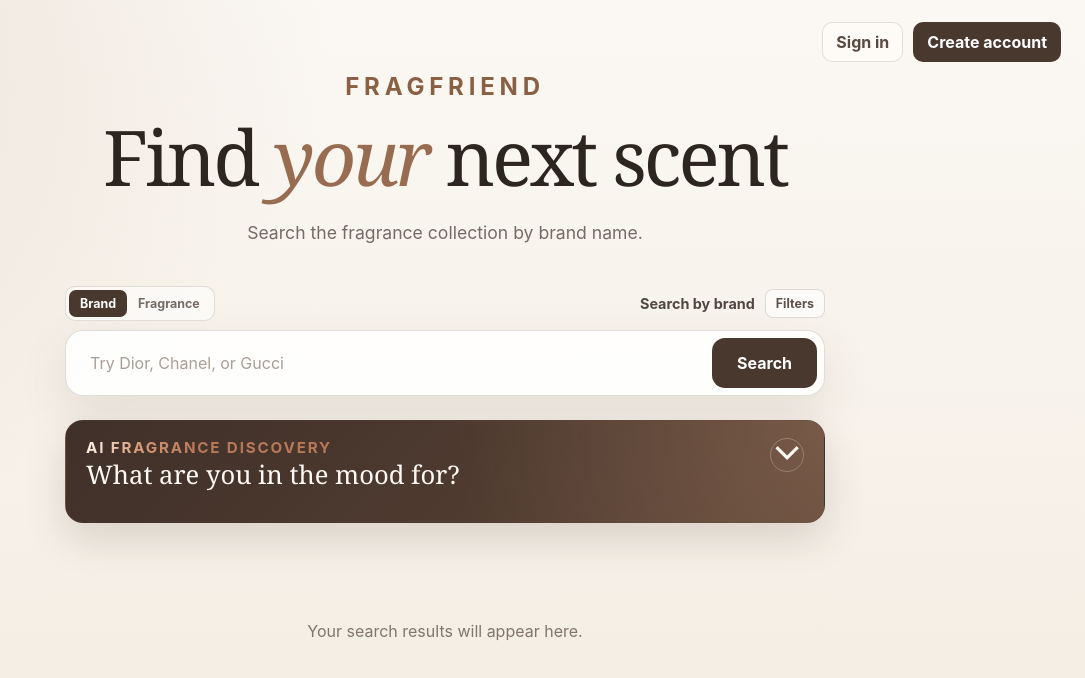
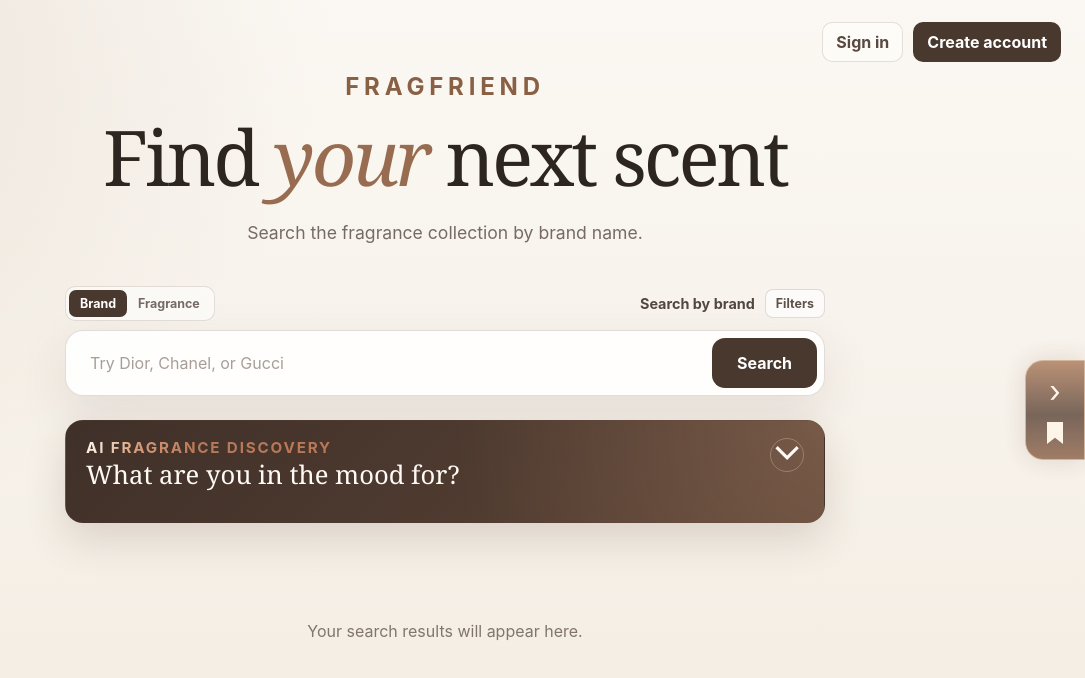
Before and after one commit to jimadiso/FragFriend, a React (Vite) app in the folder Frontend/: page / in a window 1280 px wide. Shown: the top 678 px of the page, without its empty margins (195-1280 px from the left). Built offline with nearby package versions, Linux system fonts and the light colour scheme.

Commit message:
Add blade-style page navigation

```diff
--- a/Frontend/src/App.tsx
+++ b/Frontend/src/App.tsx
@@ -7,6 +7,8 @@ import {
 } from 'react'
 
 import { AuthModal } from './components/AuthModal'
+import { BladeNavigation } from './components/BladeNavigation'
+import { useBladePages, type BladePage } from './components/useBladePages'
 import type {
   AuthMode,
   AuthResponse,
@@ -41,7 +43,6 @@ import {
 import './App.css'
 
 type SearchMode = 'brand' | 'name'
-type AppView = 'search' | 'saved'
 type SavedTab = 'all' | 'collections'
 
 type SortOption =
@@ -193,7 +194,7 @@ function App() {
   const [currentUser, setCurrentUser] = useState<AuthUser | null>(readStoredUser)
   const [authModalOpen, setAuthModalOpen] = useState(false)
   const [authMode, setAuthMode] = useState<AuthMode>('login')
-  const [appView, setAppView] = useState<AppView>('search')
+  const { page: appView, navigate: setAppView, surface: bladeSurface } = useBladePages()
   const [savedTab, setSavedTab] = useState<SavedTab>('all')
   const [savedFragrances, setSavedFragrances] = useState<BookmarkedFragrance[]>([])
   const [savedLoading, setSavedLoading] = useState(false)
@@ -1501,8 +1502,7 @@ function App() {
     }
 
     setAppView('saved')
-    setSavedTab('all')
-    setSavedLoading(true)
+    setSavedLoading(savedFragrances.length === 0)
     setSavedError('')
 
     try {
@@ -1717,8 +1717,17 @@ function App() {
     setAppView('search')
   }
 
+  function navigatePage(page: BladePage) {
+    if (page === appView) return
+    setFiltersOpen(false)
+    if (page === 'saved') void openSavedLibrary()
+    else setAppView(page)
+  }
+
   return (
     <main className="app">
+      <BladeNavigation page={appView} onNavigate={navigatePage}
+        disabled={authModalOpen || filtersOpen || detailLoading || Boolean(detailError) || Boolean(selectedFragrance) || selectedCollectionLoading || Boolean(selectedCollectionError) || Boolean(selectedCollection) || Boolean(savedRemovalTarget)} />
       <header className="account-header">
                 {currentUser ? (
           <div className="account-session">
@@ -1728,35 +1737,19 @@ function App() {
 
             <button
               type="button"
-              className={
-                appView === 'saved'
-                  ? ''
-                  : 'bookmark-navigation-button'
-              }
-              aria-label={
-                appView === 'saved'
-                  ? 'Back to search'
-                  : 'Open saved fragrances'
-              }
-              title={
-                appView === 'saved'
-                  ? 'Back to search'
-                  : 'Saved fragrances'
-              }
-              onClick={
-                appView === 'saved'
-                  ? () => setAppView('search')
-                  : openSavedLibrary
-              }
+              className="bookmark-navigation-button"
+              aria-label="Go to Collections"
+              title="Collections"
+              onClick={() => navigatePage('saved')}
             >
-              {appView === 'saved' ? (
-                'Back to search'
-              ) : (
                 <span
                   className="bookmark-ribbon-icon"
                   aria-hidden="true"
                 />
-              )}
+            </button>
+
+            <button type="button" className="search-navigation-button" aria-label="Go to Search" title="Search" onClick={() => navigatePage('search')}>
+              <svg viewBox="0 0 24 24" fill="none" stroke="currentColor" strokeWidth="2" aria-hidden="true"><circle cx="10.5" cy="10.5" r="6.5" /><path d="m16 16 5 5" /></svg>
             </button>
 
             <button type="button" onClick={signOut}>
@@ -1782,6 +1775,7 @@ function App() {
           </div>
         )}
       </header>
+      <div ref={bladeSurface} className="blade-surface" tabIndex={-1} role="region" aria-label={appView === 'search' ? 'Search page' : 'Collections page'}>
       <section
         className="search-section"
         hidden={appView !== 'search'}
@@ -2915,6 +2909,7 @@ function App() {
           </>
         )}
       </section>
+      </div>
       {(selectedCollectionLoading ||
         selectedCollectionError ||
         selectedCollection) && (
--- /dev/null
+++ b/Frontend/src/components/BladeNavigation.css
@@ -0,0 +1,48 @@
+.blade-surface { outline: none; }
+.app { overflow-x: clip; }
+.blade-edge {
+  position: fixed;
+  top: 96px;
+  bottom: 24px;
+  width: var(--blade-width);
+  z-index: 19;
+  display: flex;
+  align-items: center;
+  justify-content: center;
+  flex-direction: column;
+  gap: 16px;
+  padding: 0;
+  border: 1px solid #cba78a;
+  color: #fff5e9;
+  background: linear-gradient(180deg, #aa7959, #594237 55%, #8a6045);
+  box-shadow: 0 0 24px #59423730;
+  opacity: 0;
+  pointer-events: none;
+  cursor: pointer;
+  transition: opacity 220ms ease, transform 260ms cubic-bezier(.2,.7,.2,1);
+}
+.blade-edge-left { left: 0; border-radius: 0 18px 18px 0; transform: translateX(-100%); }
+.blade-edge-right { right: 0; border-radius: 18px 0 0 18px; transform: translateX(100%); }
+.blade-edge.is-visible, .blade-edge:focus-visible {
+  opacity: 1; transform: translateX(0); pointer-events: auto;
+}
+.blade-edge:focus-visible { outline: 3px solid #cba78a; outline-offset: -4px; }
+.blade-edge > span:first-child { font-size: 30px; line-height: 1; }
+.blade-edge-icon { display: grid; width: 22px; height: 22px; flex: 0 0 auto; place-items: center; }
+.blade-edge-icon svg { width: 100%; height: 100%; }
+.blade-edge-bookmark-icon {
+  width: 16px;
+  height: 22px;
+  background: currentColor;
+  clip-path: polygon(0 0, 100% 0, 100% 100%, 50% 72%, 0 100%);
+}
+.blade-edge-label { writing-mode: vertical-rl; font-size: 15px; font-weight: 700; letter-spacing: .1em; }
+.account-header .search-navigation-button { display: grid; place-items: center; width: 40px; height: 40px; padding: 0; }
+.search-navigation-button svg { width: 19px; height: 19px; }
+@media (any-pointer: coarse), (hover: none) {
+  .blade-edge { top: 45vh; bottom: auto; min-height: 100px; width: max(44px, var(--blade-width)); opacity: .8; transform: none; pointer-events: auto; }
+  .blade-edge-label { display: none; }
+}
+@media (prefers-reduced-motion: reduce) {
+  .blade-edge { transition: none; }
+}
--- /dev/null
+++ b/Frontend/src/components/BladeNavigation.tsx
@@ -0,0 +1,70 @@
+import { useEffect, useState, type CSSProperties } from 'react'
+import { BLADE_PAGES, EDGE_THRESHOLD, EDGE_BAR_WIDTH, HEADER_CLEARANCE, type BladePage } from './useBladePages'
+import './BladeNavigation.css'
+
+function BladePageIcon({ icon }: { icon: 'search' | 'bookmark' }) {
+  if (icon === 'bookmark') {
+    return <span className="blade-edge-icon blade-edge-bookmark-icon" aria-hidden="true" />
+  }
+
+  return (
+    <span className="blade-edge-icon" aria-hidden="true">
+      <svg viewBox="0 0 24 24" fill="none" stroke="currentColor" strokeWidth="2">
+        <circle cx="10.5" cy="10.5" r="6.5" />
+        <path d="m16 16 5 5" />
+      </svg>
+    </span>
+  )
+}
+
+export function BladeNavigation({ page, onNavigate, disabled }: {
+  page: BladePage
+  onNavigate: (page: BladePage) => void
+  disabled: boolean
+}) {
+  const [edge, setEdge] = useState<'left' | 'right' | null>(null)
+  const index = BLADE_PAGES.findIndex(p => p.id === page)
+  useEffect(() => {
+    let frame = 0
+    let x = 0
+    let y = 0
+    const move = (event: PointerEvent) => {
+      if (event.pointerType === 'touch') return
+      x = event.clientX; y = event.clientY
+      if (frame) return
+      frame = requestAnimationFrame(() => {
+        frame = 0
+        const width = document.documentElement.clientWidth
+        setEdge(y < HEADER_CLEARANCE || y > window.innerHeight - 24 || x > width
+          ? null : x < EDGE_THRESHOLD ? 'left' : x > width - EDGE_THRESHOLD ? 'right' : null)
+      })
+    }
+    const leave = () => { cancelAnimationFrame(frame); frame = 0; setEdge(null) }
+    window.addEventListener('pointermove', move, { passive: true })
+    document.documentElement.addEventListener('pointerleave', leave)
+    window.addEventListener('blur', leave)
+    return () => {
+      cancelAnimationFrame(frame)
+      window.removeEventListener('pointermove', move)
+      document.documentElement.removeEventListener('pointerleave', leave)
+      window.removeEventListener('blur', leave)
+    }
+  }, [page])
+
+  if (disabled) return null
+  return <nav aria-label="Page navigation" style={{ '--blade-width': `${EDGE_BAR_WIDTH}px` } as CSSProperties}>
+    {([-1, 1] as const).map(offset => {
+      const target = BLADE_PAGES[index + offset]
+      if (!target) return null
+      const side = offset < 0 ? 'left' : 'right'
+      return <button key={side} type="button"
+        className={`blade-edge blade-edge-${side} ${edge === side ? 'is-visible' : ''}`}
+        aria-label={`Go to ${target.label}`} title={`Go to ${target.label}`}
+        onClick={() => onNavigate(target.id)}>
+        <span aria-hidden="true">{offset < 0 ? '‹' : '›'}</span>
+        <BladePageIcon icon={target.icon} />
+        <span className="blade-edge-label">{target.label}</span>
+      </button>
+    })}
+  </nav>
+}
--- /dev/null
+++ b/Frontend/src/components/useBladePages.ts
@@ -0,0 +1,50 @@
+import { useEffect, useLayoutEffect, useRef, useState } from 'react'
+
+export const BLADE_PAGES = [
+  { id: 'search', label: 'Search', icon: 'search' },
+  { id: 'saved', label: 'Collections', icon: 'bookmark' },
+] as const
+export type BladePage = typeof BLADE_PAGES[number]['id']
+export const EDGE_THRESHOLD = 90
+export const EDGE_BAR_WIDTH = 60
+export const HEADER_CLEARANCE = 96
+
+export function useBladePages() {
+  const [page, setPage] = useState<BladePage>('search')
+  const surface = useRef<HTMLDivElement>(null)
+  const scroll = useRef<Partial<Record<BladePage, number>>>({})
+  const direction = useRef(1)
+  const busy = useRef(false)
+  const animation = useRef<Animation | null>(null)
+
+  function navigate(next: BladePage) {
+    if (next === page || busy.current) return
+    scroll.current[page] = window.scrollY
+    direction.current = Math.sign(BLADE_PAGES.findIndex(p => p.id === next) - BLADE_PAGES.findIndex(p => p.id === page))
+    busy.current = true
+    const reduced = window.matchMedia('(prefers-reduced-motion: reduce)').matches
+    const element = surface.current
+    if (!element || reduced) { setPage(next); return }
+    animation.current = element.animate([
+      { opacity: 1, transform: 'translateX(0)' },
+      { opacity: 0, transform: `translateX(${-direction.current * 64}px)` },
+    ], { duration: 160, easing: 'ease-in', fill: 'forwards' })
+    animation.current.onfinish = () => setPage(next)
+  }
+
+  useLayoutEffect(() => {
+    animation.current?.cancel()
+    window.scrollTo({ top: scroll.current[page] ?? 0, behavior: 'instant' })
+    if (busy.current && surface.current) {
+      const reduced = window.matchMedia('(prefers-reduced-motion: reduce)').matches
+      animation.current = surface.current.animate([
+        { opacity: 0, transform: `translateX(${reduced ? 0 : direction.current * 64}px)` },
+        { opacity: 1, transform: 'translateX(0)' },
+      ], { duration: reduced ? 0 : 260, easing: 'cubic-bezier(.2,.7,.2,1)' })
+      surface.current.focus({ preventScroll: true })
+    }
+    busy.current = false
+  }, [page])
+  useEffect(() => () => { animation.current?.cancel() }, [])
+  return { page, navigate, surface }
+}
```
